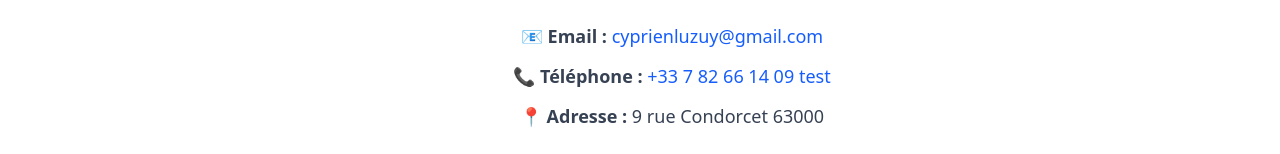
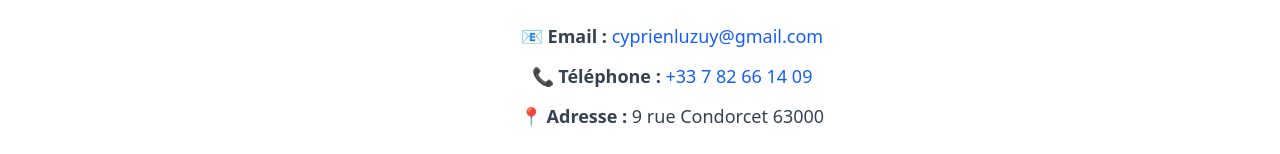
Before and after one commit to Cyprien023/Portfolio-cyp, a React (Vite) app: page / in a window 1280 px wide. Shown: the part 1066-1220 px from the top of the page. Built offline with nearby package versions, Linux system fonts and the light colour scheme; a web font is replaced by a local one.

Commit message:
audit + codeql

```diff
--- a/src/components/Contact.tsx
+++ b/src/components/Contact.tsx
@@ -23,7 +23,7 @@ const Contact: React.FC = () => {
                 <p>
                     📞 <strong>Téléphone : </strong>
                     <a href="tel:+33782661409" className="text-blue-600 hover:underline">
-                        +33 7 82 66 14 09 test
+                        +33 7 82 66 14 09
                     </a>
                 </p>
                 <p>
```
